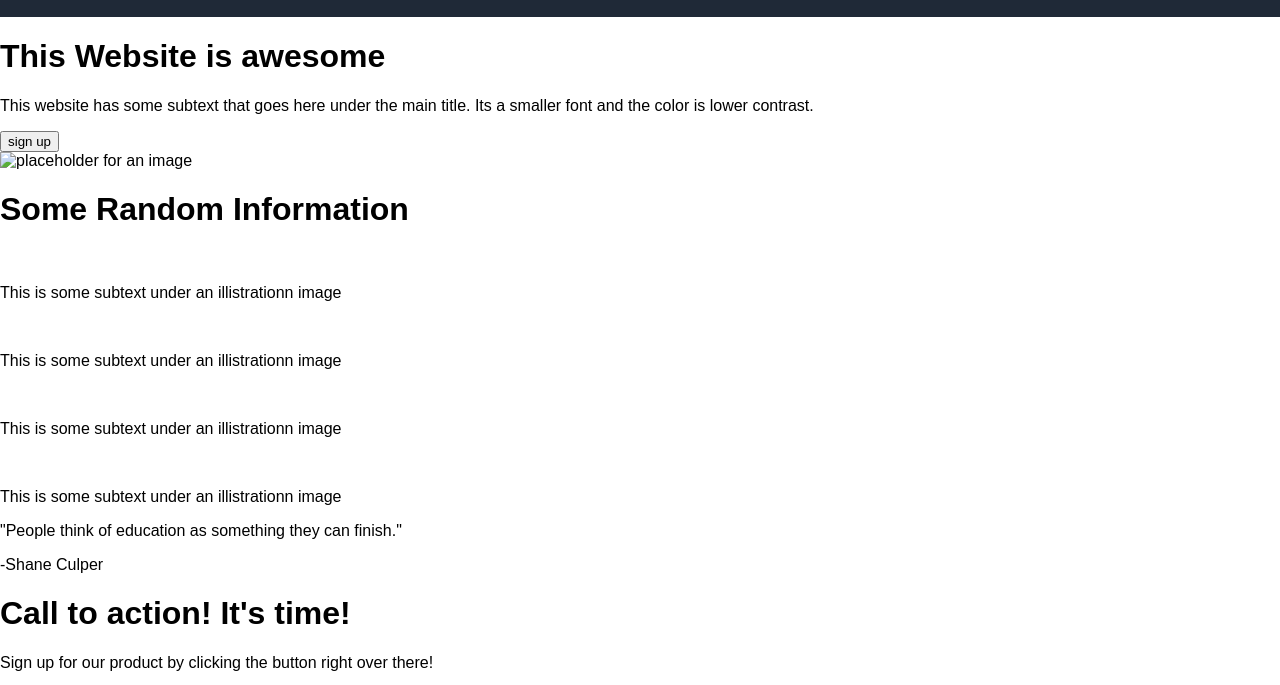
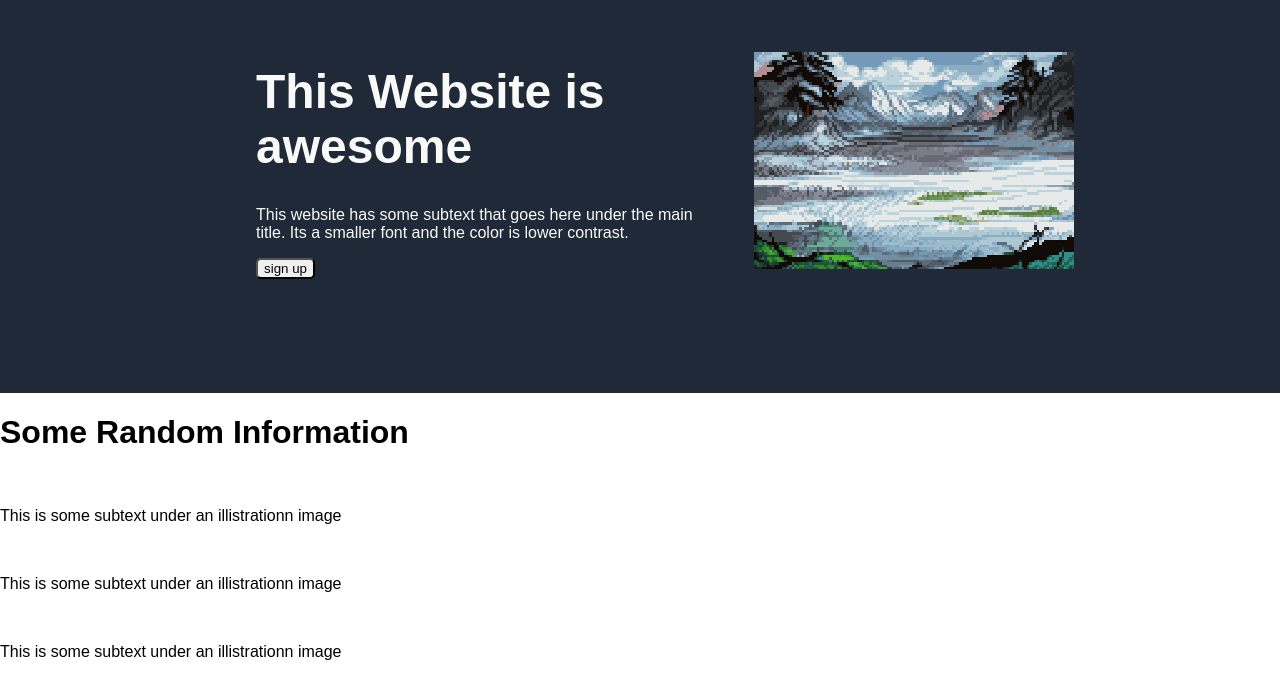
Before and after one commit to Renaldo9/Landing-Page-Odin, a plain HTML site: page index.html in a window 1280 px wide. Shown: the part 72-757 px from the top of the page. Drawn offline with Linux system fonts and the light colour scheme.

Commit message:
Started section1

```diff
--- a/index.html
+++ b/index.html
@@ -25,8 +25,8 @@
             <p>This website has some subtext that goes here under the main title. Its a smaller font and the color is lower contrast.</p>
             <button>sign up</button>
         </div>
-        <div>
-            <img src="" alt="placeholder for an image">
+        <div id="s1img">
+            <img src="1.png" alt="placeholder for an image">
         </div>
     </div>
 
--- a/style.css
+++ b/style.css
@@ -1,8 +1,11 @@
 body{
     margin: 0;
     font-family: Arial, sans-serif;
+
 }
 
+
+/* HEADER */
 header{
     display: flex;
     justify-content: space-between;
@@ -29,3 +32,34 @@ header{
     color: #E5E7EB;
     font-size: 18px;
 }
+
+/* Section 1 */
+
+#section1{
+    display: flex;
+    padding-bottom: 100px;
+    padding-top: 15px;
+    padding-left: 20%;
+    padding-right: 20%;
+    background-color: #1F2937;
+    color: #F9FAF8;
+    gap: 40px;
+}
+
+#section1 h1{
+    font-size: 48px;
+    font-weight: 900;
+}
+
+#section1 #s1img{
+    width: 250px;
+    padding: 20px;
+}
+#section1 img{
+    height: auto;
+
+}
+
+#section1 button{
+    border-radius: 5px;
+}
```
Also changed, not shown: 1.png (added).
